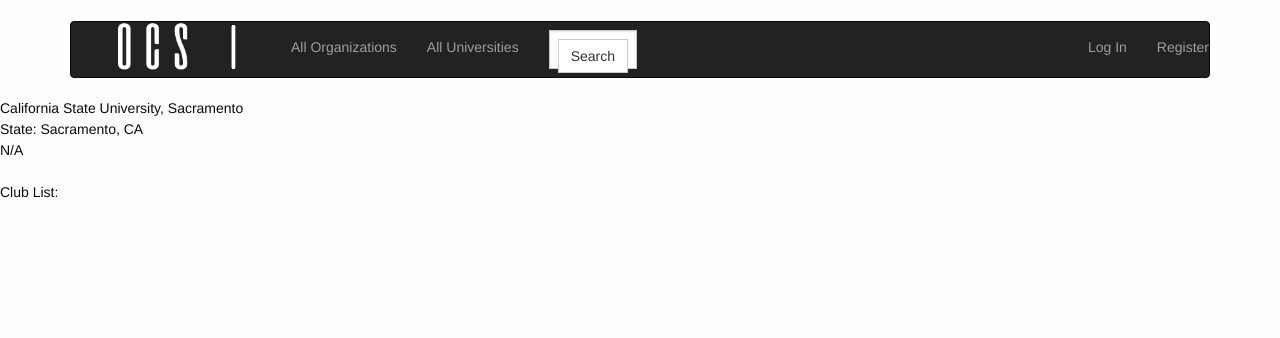
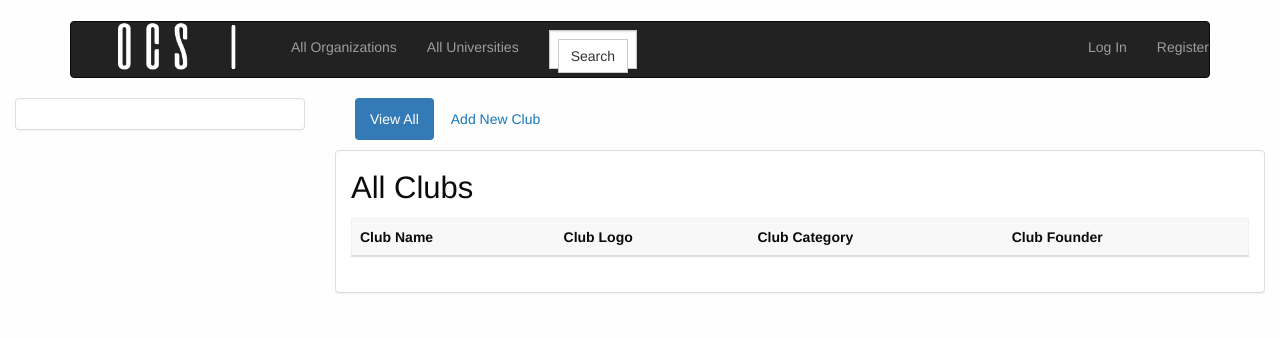
Before and after one commit to CINS465MarkLewis/OCS, a Django app: page /2/ in a window 1280 px wide. Shown: the top 338 px of the page. Run offline with Django 3.2, Linux system fonts and the light colour scheme; data comes from the database, SQL or seed files in the repository; both versions use the stored data as it was after the commit; lists and menus that the app fills with data are empty; some libraries are stand-ins or nearby versions.

Commit message:
Updated club view to be more readable

```diff
--- a/Project/firstapp/templates/org.html
+++ b/Project/firstapp/templates/org.html
@@ -48,6 +48,9 @@
   </nav>
 </div>
 
+
+<!--
+
 {% if error_message %}
   <p>{{ error_message }}</p>
 {% endif %}
@@ -67,3 +70,56 @@ Club List:
       <ul>{{ org.orgName }} -  Category: {{ org.orgCateg }}</ul>
     {% endfor %}
 </ul>
+
+
+-->
+
+{% block body %}
+
+<div class="container-fluid club-container">
+    <div class="row">
+        <div class="col-sm-4 col-md-3">
+            <div class="panel panel-default">
+                <div class="panel-body">
+                  {% for university in object_list %}
+                    <a href="{% url 'detail' university.id %}">{{ university.uniName }}</a>
+                        {% if university.uniLogo %}
+                            <img src="{{ university.uniLogo }}" class="img-responsive">
+                        {% else %}
+                            <h3>No image to display</h3>
+                        {% endif %}
+                    </a>
+                    <h1>{{ university.uniName }}<small>{{ university.uniLoca }}</small></h1>
+                    {% endfor %}
+                </div>
+            </div>
+        </div>
+
+        <div class="col-sm-8 col-md-9">
+            <ul class="nav nav-pills" style="margin-bottom: 10px;">
+                <li role="presentation" class="active"><a href="#">View All</a></li>
+                <li role="presentation"><a href="#">Add New Club</a></li>
+            </ul>
+            <div class="panel panel-default">
+                <div class="panel-body">
+                    <h3>All Clubs</h3>
+                    {% if error_message %}
+                        <p><strong>{{ error_message }}</strong></p>
+                    {% endif %}
+                    <table class="table">
+                        <thead>
+                        <tr>
+                            <th>Club Name</th>
+                            <th>Club Logo</th>
+                            <th>Club Category</th>
+                            <th>Club Founder</th>
+                        </tr>
+                        </thead>
+                    </table>
+                </div>
+            </div>
+        </div>
+    </div>
+</div>
+
+{% endblock %}﻿
--- a/Project/firstapp/views.py
+++ b/Project/firstapp/views.py
@@ -26,7 +26,6 @@ def register(request):
 
 class DetailView(generic.DetailView):
     model = University
-    #test is name of object to view as in org.html
     context_object_name= 'test'
     template_name = "org.html"
 
```
Also changed, not shown: Project/firstapp/templates/base.html (+13 -11 lines), Project/db.sqlite3.
